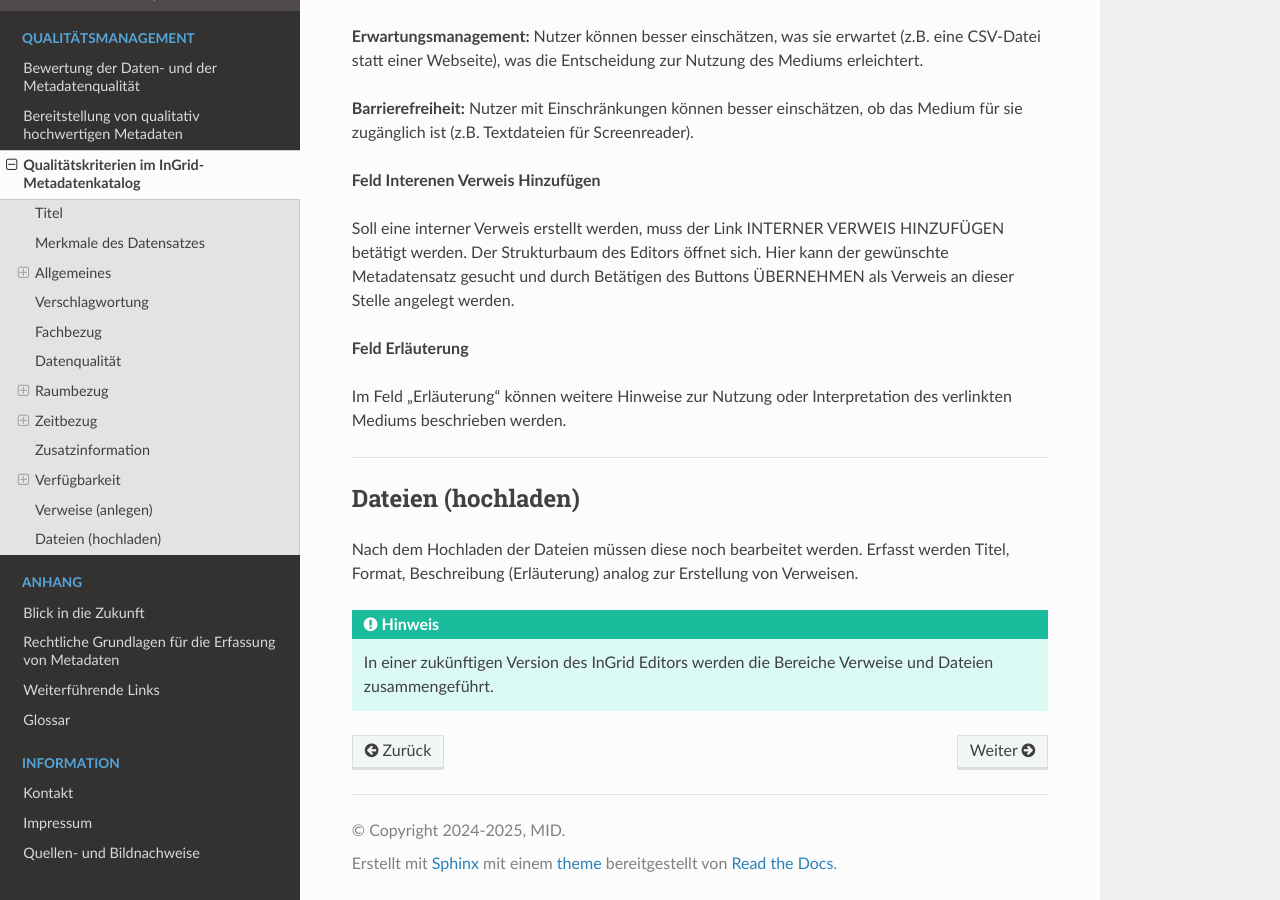
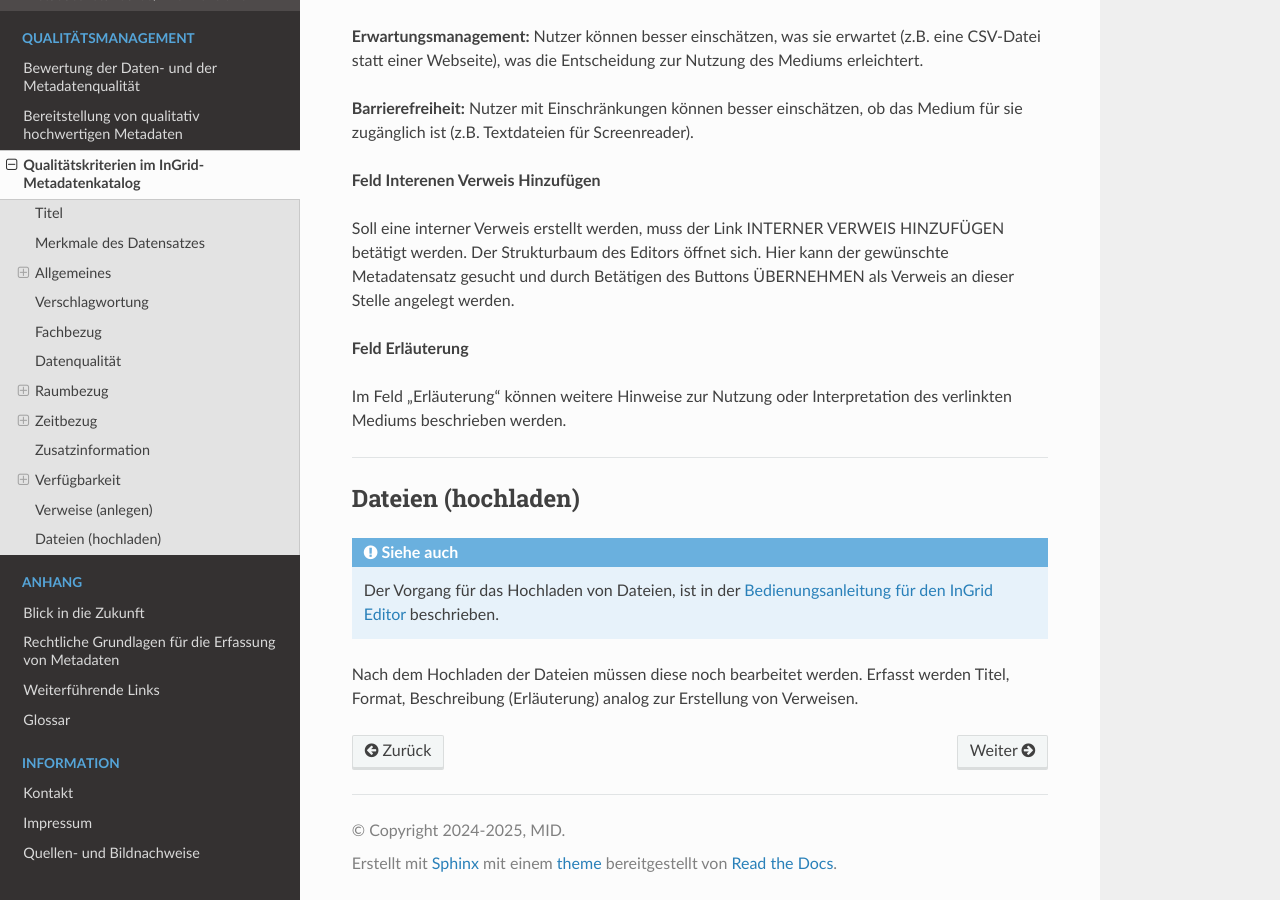
Before and after one commit to tomiwo/ingrid-mdk-st-high-quality-metadata, a Sphinx documentation site: the page built from docs/qualitaetsmanagement/metadatenschema-ige.rst, in a window 1280 px wide and 900 px high, scrolled down 9205 px. Built offline with Sphinx 7.4.7 and the Read the Docs theme 3.1.0, drawn with Linux system fonts in a browser that asks for light colours.

Commit message:
Update metadatenschema-ige.rst

```diff
--- a/docs/qualitaetsmanagement/metadatenschema-ige.rst
+++ b/docs/qualitaetsmanagement/metadatenschema-ige.rst
@@ -333,7 +333,6 @@ Im Feld "Erläuterung" können weitere Hinweise zur Nutzung oder Interpretation
 Dateien (hochladen)
 -------------------
 
+.. seealso:: Der Vorgang für das Hochladen von Dateien, ist in der `Bedienungsanleitung  für den InGrid Editor <https://metaver-bedienungsanleitung.readthedocs.io/de/latest/ingrid-editor/erfassung/erfassung-metadaten.html#abschnitt-dateien-hochladen>`_ beschrieben.
+
 Nach dem Hochladen der Dateien müssen diese noch bearbeitet werden. Erfasst werden Titel, Format, Beschreibung (Erläuterung) analog zur Erstellung von Verweisen.
-
-
-.. hint:: In einer zukünftigen Version des InGrid Editors werden die Bereiche Verweise und Dateien zusammengeführt.
```
